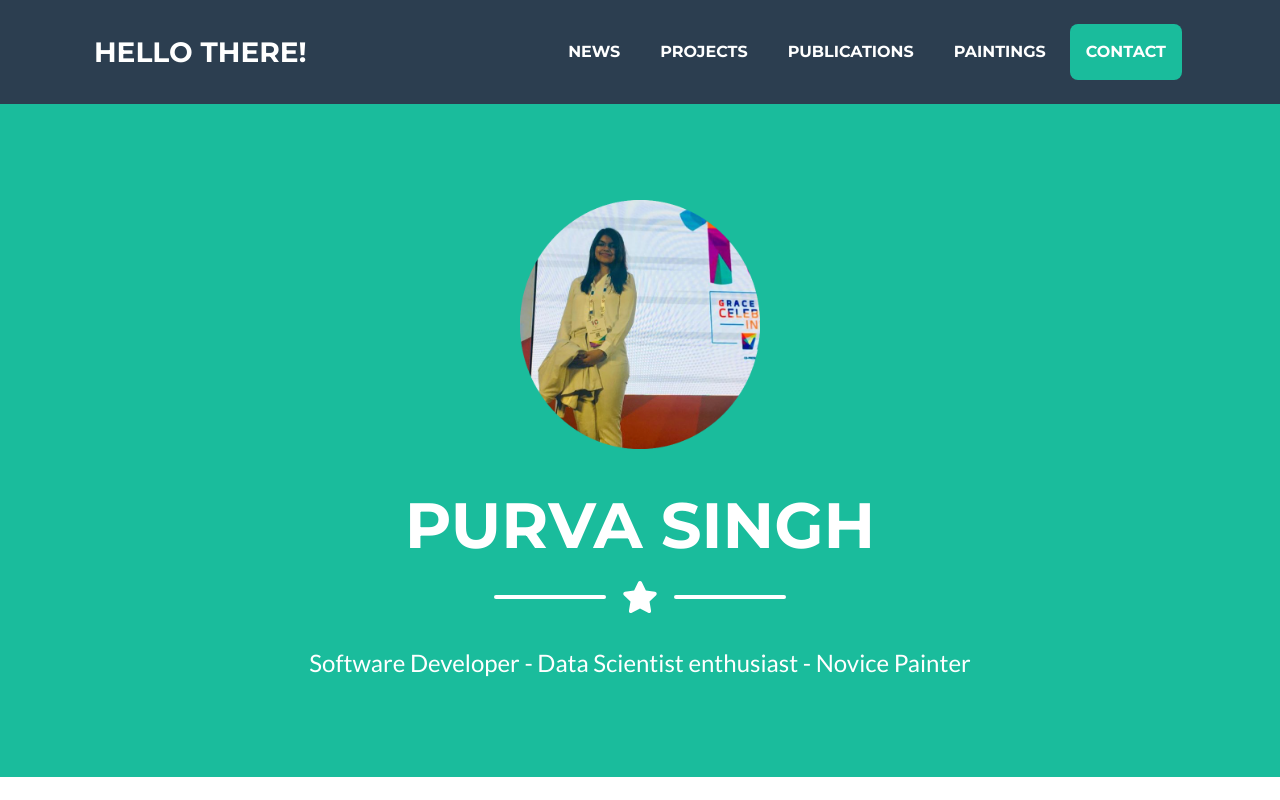
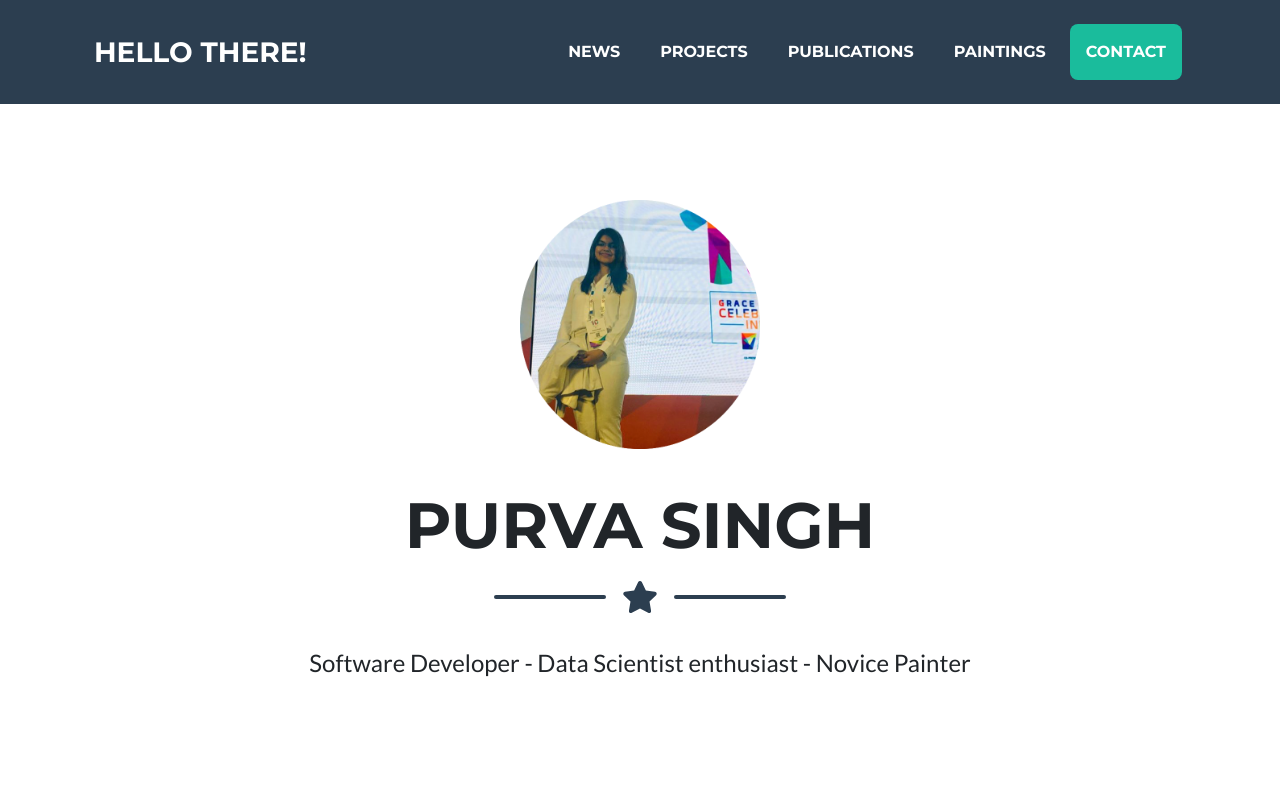
Before and after one commit to purvasingh96/purvasingh96.github.io, a website: page index.html in a window 1280 px wide. Shown: the top 800 px of the page. Drawn offline with nearby package versions, Linux system fonts and the light colour scheme.

Commit message:
master: version 4

```diff
--- a/index.html
+++ b/index.html
@@ -45,20 +45,20 @@
             </div>
         </nav>
         <!-- Masthead-->
-        <header class="masthead bg-primary text-white text-center">
+        <header class="masthead text-center">
             <div class="container d-flex align-items-center flex-column">
                 <!-- Masthead Avatar Image-->
                 <img class="masthead-avatar mb-5" src="assets/img/purva_new.png" alt="" />
                 <!-- Masthead Heading-->
                 <h1 class="masthead-heading text-uppercase mb-0">Purva Singh</h1>
                 <!-- Icon Divider-->
-                <div class="divider-custom divider-light">
+                <div class="divider-custom">
                     <div class="divider-custom-line"></div>
                     <div class="divider-custom-icon"><i class="fas fa-star"></i></div>
                     <div class="divider-custom-line"></div>
                 </div>
                 <!-- Masthead Subheading-->
-                <p class="masthead-subheading font-weight-light mb-0">Software Developer - Data Scientist enthusiast - Novice Painter </p>
+                <p class="masthead-subheading mb-0">Software Developer - Data Scientist enthusiast - Novice Painter </p>
             </div>
         </header>
 
```
